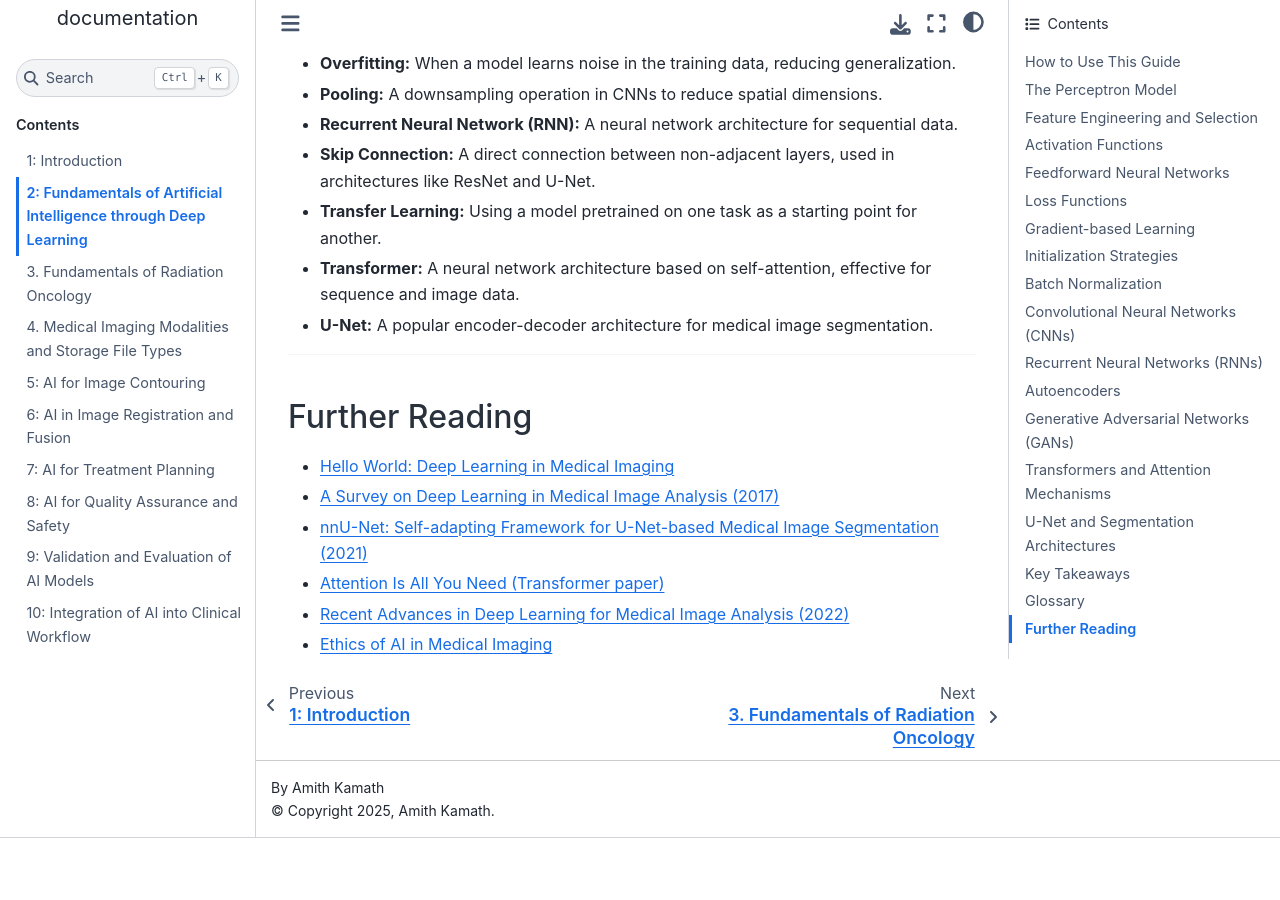
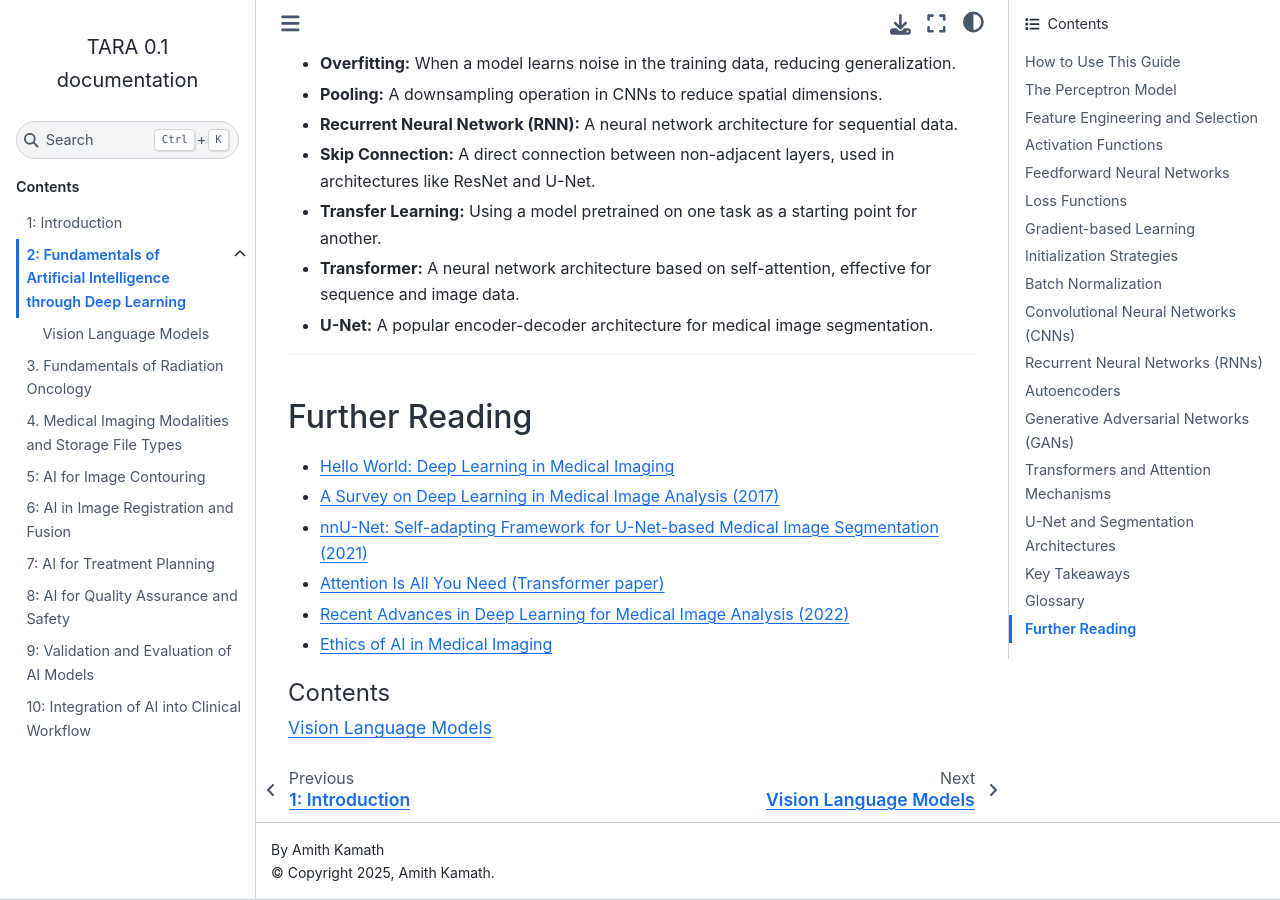
Before and after one commit to amithjkamath/tara, a Sphinx documentation site: the page built from docs/fundamentalAI/index.md, in a window 1280 px wide and 900 px high, scrolled down 37009 px. Built offline with Sphinx 7.4.7 and the Sphinx Book theme 1.1.4, drawn with Linux system fonts in a browser that asks for light colours; pages that are not in the unit, such as notebooks, are missing from menus; before the commit the page ends 37847 px from its top, so only the background shows below that.

````diff
--- a/docs/fundamentalAI/fundamentalAI.md
+++ b/docs/fundamentalAI/index.md
@@ -913,3 +913,8 @@ The choice of architecture depends on factors like the specific segmentation tas
 - [Attention Is All You Need (Transformer paper)](https://arxiv.org/abs/1706.03762)
 - [Recent Advances in Deep Learning for Medical Image Analysis (2022)](https://www.nature.com/articles/s42256-021-00406-0)
 - [Ethics of AI in Medical Imaging](https://www.nature.com/articles/s41591-019-0447-1)
+
+```{toctree}
+:maxdepth: 2
+:caption: Contents
+vlm
--- /dev/null
+++ b/docs/fundamentalAI/vlm.md
@@ -0,0 +1,3 @@
+# Vision Language Models
+
+Example text for vision language models.
````
Also changed, not shown: docs/index.md (+2 -3 lines).
